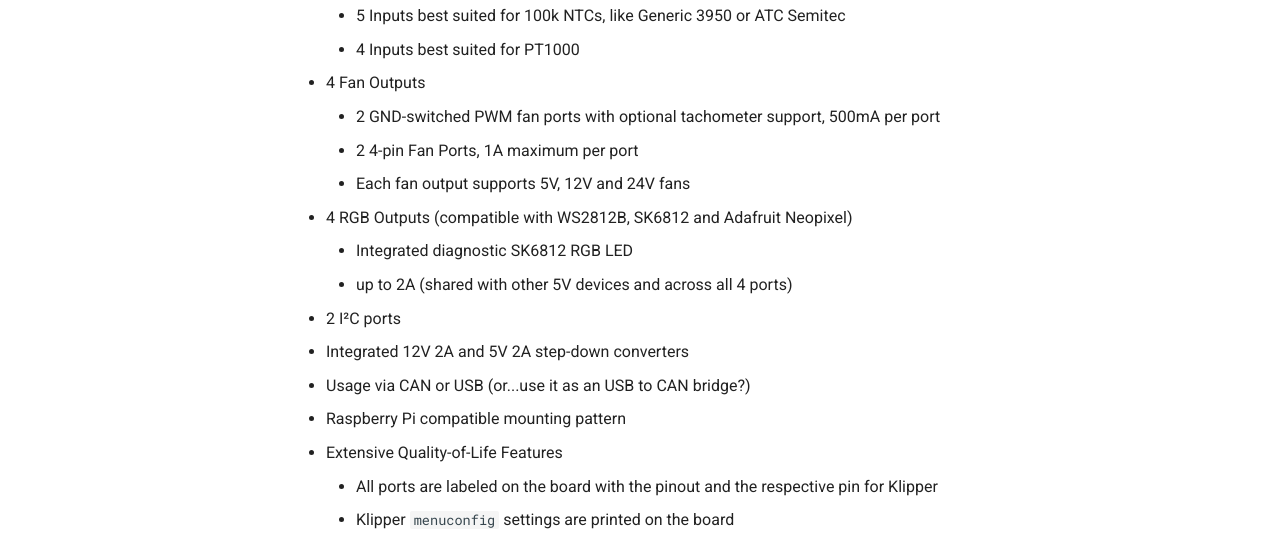
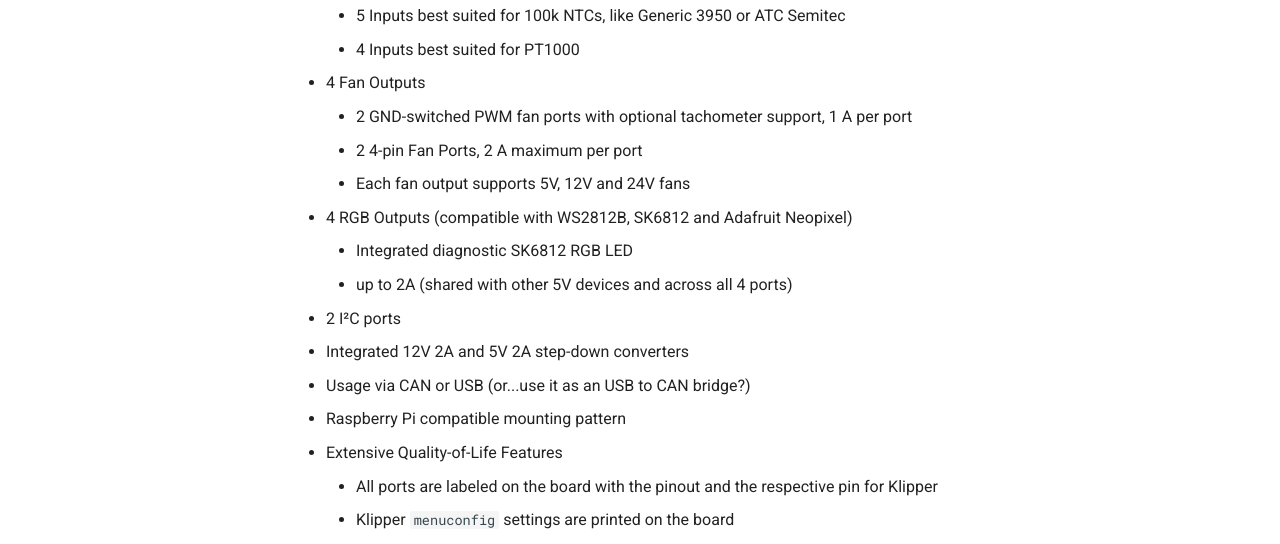
Before and after one commit to Drachenkaetzchen/DragonDinghy, an MkDocs documentation site: the page built from docs/specifications.md, in a window 1280 px wide and 1053 px high. Shown: the part 309-853 px from the top of the window. Built offline with MkDocs 1.6.1 and Material for MkDocs 9.7.7, drawn with Linux system fonts in a browser that asks for light colours; comment, search, counter and statistics services are not loaded.

Commit message:
Updated schematic description and specifications to match reality (Fan 0+1 can support up to 1A each, 500mA was a leftover from the very first revision before I tested it)

```diff
--- a/docs/specifications.md
+++ b/docs/specifications.md
@@ -6,8 +6,8 @@
     * 5 Inputs best suited for 100k NTCs, like Generic 3950 or ATC Semitec
     * 4 Inputs best suited for PT1000
 * 4 Fan Outputs
-    * 2 GND-switched PWM fan ports with optional tachometer support, 500mA per port
-    * 2 4-pin Fan Ports, 1A maximum per port
+    * 2 GND-switched PWM fan ports with optional tachometer support, 1 A per port
+    * 2 4-pin Fan Ports, 2 A maximum per port
     * Each fan output supports 5V, 12V and 24V fans
 * 4 RGB Outputs (compatible with WS2812B, SK6812 and Adafruit Neopixel)
     * Integrated diagnostic SK6812 RGB LED
```
Also changed, not shown: 1 other file.
